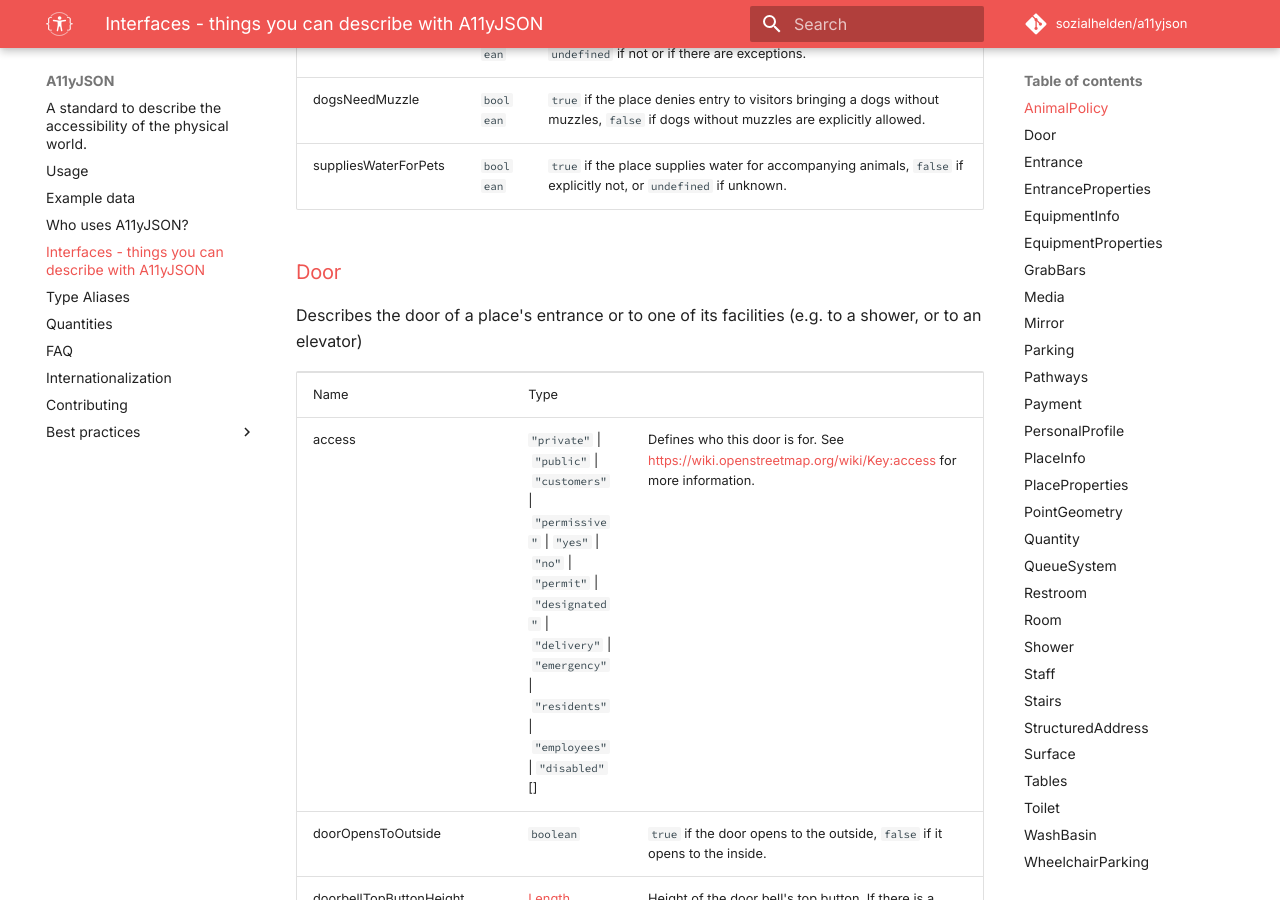
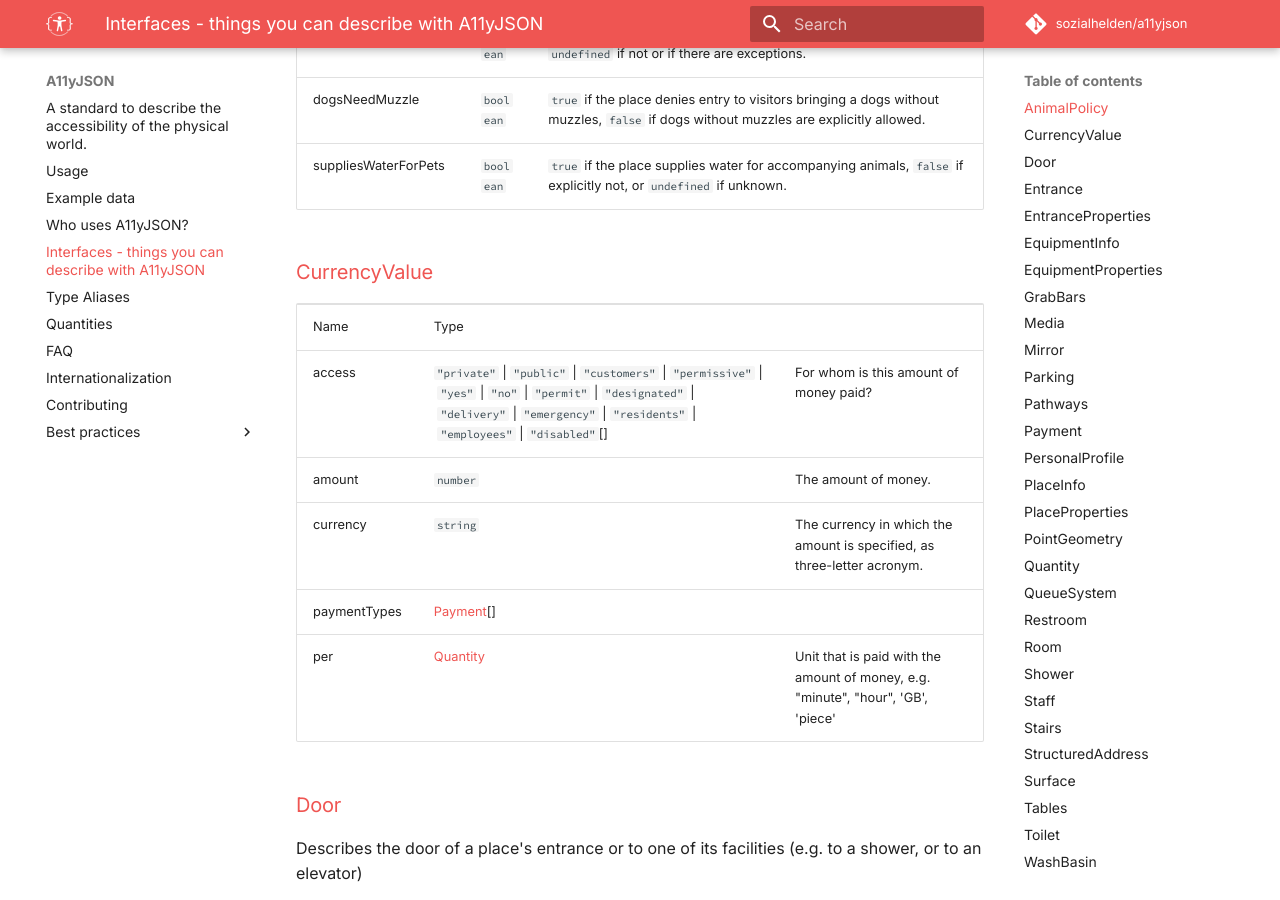
Before and after one commit to sozialhelden/a11yjson, an MkDocs documentation site: the page built from docs/3-interfaces.md, in a window 1280 px wide and 900 px high, scrolled down 3050 px. Built offline with MkDocs 1.6.1 and Material for MkDocs 9.7.7, drawn with Linux system fonts in a browser that asks for light colours; comment, search, counter and statistics services are not loaded; some of the changed text lies outside the part shown.

Commit message:
Add CurrencyValue documentation

```diff
--- a/docs/3-interfaces.md
+++ b/docs/3-interfaces.md
@@ -64,6 +64,17 @@ there are exceptions.</p>
 dogs without muzzles are explicitly allowed.</p>
 </td></tr><tr><td>suppliesWaterForPets</td><td><code>boolean</code></td><td><p><code>true</code> if the place supplies water for accompanying animals, <code>false</code> if explicitly not, or
 <code>undefined</code> if unknown.</p>
+</td></tr></table>
+
+
+### <a id="CurrencyValue">CurrencyValue</a>
+
+
+
+  <table><tr><td>Name</td><td>Type</td><td></td></tr><tr><td>access</td><td><code>"private"</code>&nbsp;|&nbsp;<code>"public"</code>&nbsp;|&nbsp;<code>"customers"</code>&nbsp;|&nbsp;<code>"permissive"</code>&nbsp;|&nbsp;<code>"yes"</code>&nbsp;|&nbsp;<code>"no"</code>&nbsp;|&nbsp;<code>"permit"</code>&nbsp;|&nbsp;<code>"designated"</code>&nbsp;|&nbsp;<code>"delivery"</code>&nbsp;|&nbsp;<code>"emergency"</code>&nbsp;|&nbsp;<code>"residents"</code>&nbsp;|&nbsp;<code>"employees"</code>&nbsp;|&nbsp;<code>"disabled"</code>[]</td><td><p>For whom is this amount of money paid?</p>
+</td></tr><tr><td>amount</td><td><code>number</code></td><td><p>The amount of money.</p>
+</td></tr><tr><td>currency</td><td><code>string</code></td><td><p>The currency in which the amount is specified, as three-letter acronym.</p>
+</td></tr><tr><td>paymentTypes</td><td><a href="#Payment">Payment</a>[]</td><td></td></tr><tr><td>per</td><td><a href="#Quantity">Quantity</a></td><td><p>Unit that is paid with the amount of money, e.g. &quot;minute&quot;, &quot;hour&quot;, &#39;GB&#39;, &#39;piece&#39;</p>
 </td></tr></table>
 
 
@@ -384,8 +395,9 @@ data provider, it’s a good idea to use the provider&#39;s internal ID here.</p
 
   Describes a quantity of a unit type.
 
-  <table><tr><td>Name</td><td>Type</td><td></td></tr><tr><td>accuracy</td><td><code>number</code></td><td><p>± in given units, uniform error</p>
+  <table><tr><td>Name</td><td>Type</td><td></td></tr><tr><td>accuracy</td><td><code>number</code></td><td><p>± in given units, uniform error.</p>
 </td></tr><tr><td>operator</td><td><a href="#Operator">Operator</a></td><td><p>the operator, indicating the value is not an absolute value</p>
+</td></tr><tr><td>precision</td><td><code>number</code></td><td><p>± in given units, uniform error</p>
 </td></tr><tr><td>rawValue</td><td><code>string</code></td><td><p>raw, imported value, eg. &#39;90 .. 120cm&#39; - only required when importing</p>
 </td></tr><tr><td>unit</td><td><code>string</code></td><td><p>one of the length units in js-quantities</p>
 </td></tr><tr><td>value</td><td><code>number</code></td><td><p>the value in the specified unit</p>
```
Also changed, not shown: docs/4-type-aliases.md (+3 -3 lines), 1 other file.
